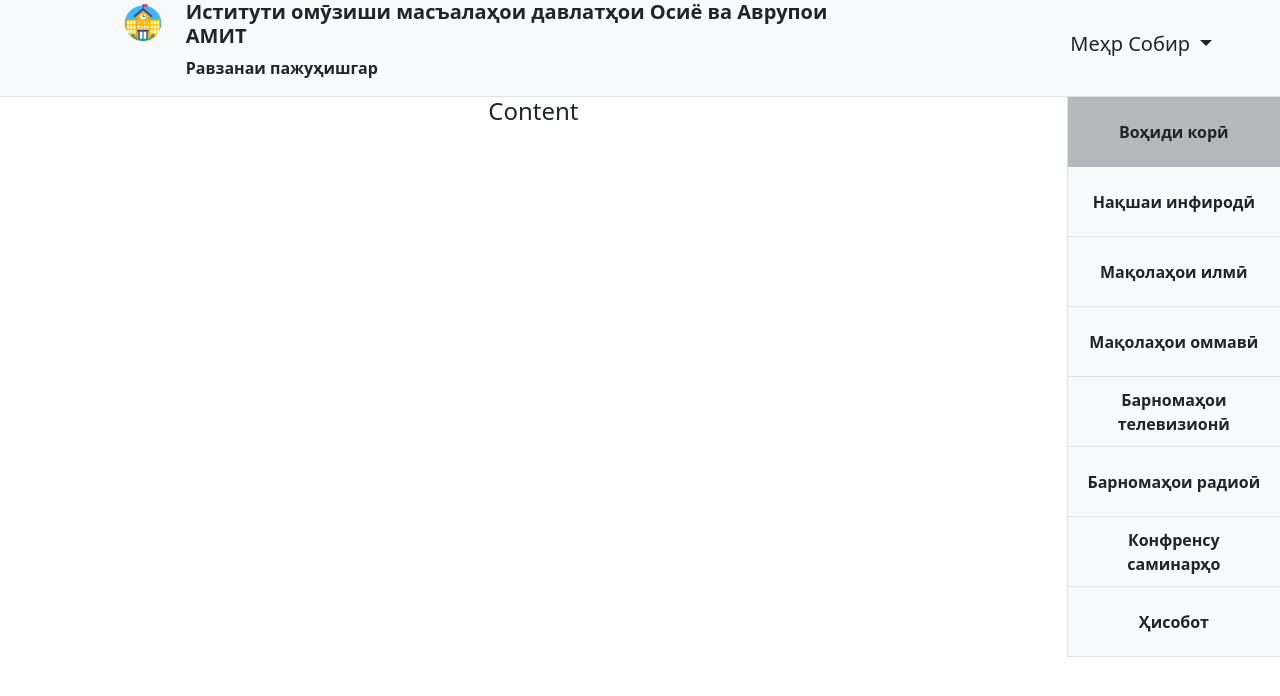
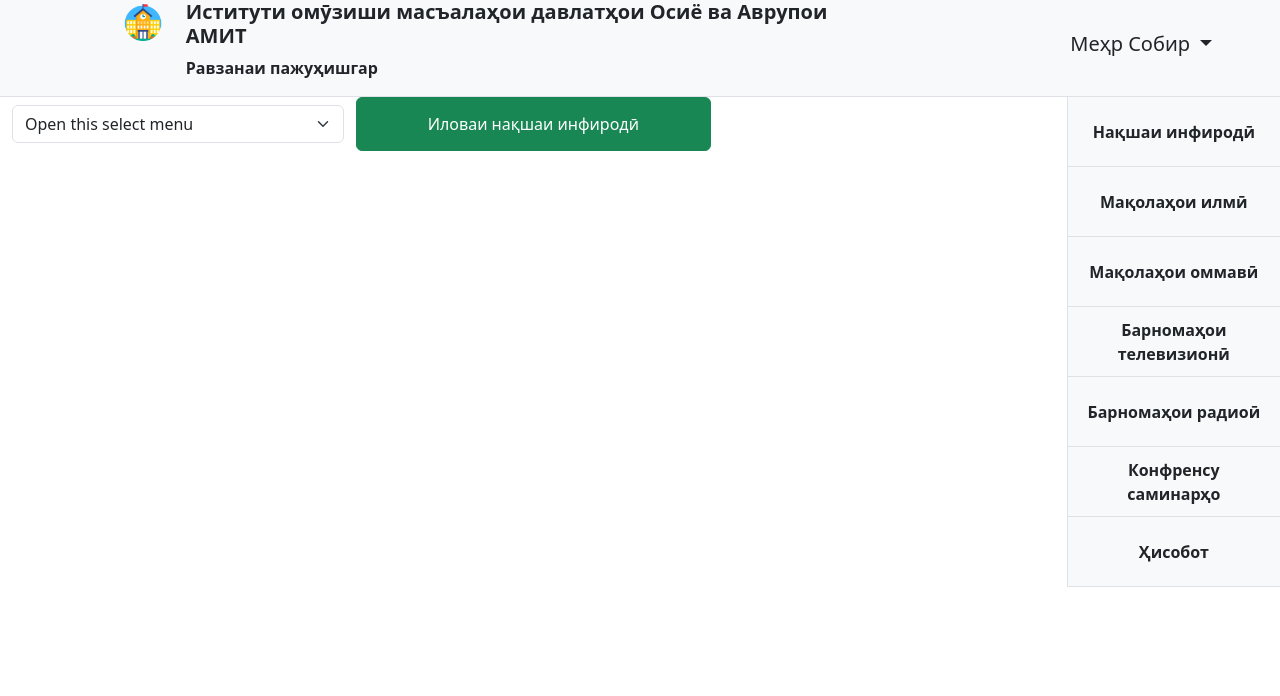
Before and after one commit to mehrsobir/Research-Management-System, a Django app: page / in a window 1280 px wide. Shown: the top 696 px of the page. Run offline with Django 4.2, Linux system fonts and the light colour scheme; a user stored in the database is signed in; data comes from the database, SQL or seed files in the repository; parts of the project's set-up code (start-up, migrations or seed data) failed here and were passed over; some libraries are stand-ins or nearby versions.

Commit message:
modal for plan page

```diff
--- a/main/urls.py
+++ b/main/urls.py
@@ -3,4 +3,6 @@ from . import views
 
 urlpatterns = [
     path('', views.home, name='home'),
+    path('plan/', views.plan, name='plan'),
+    path('article/', views.article, name='article'),
 ]
--- a/main/views.py
+++ b/main/views.py
@@ -9,3 +9,11 @@ def home(request):
         "is_department": "department" in current_user_groups,
     }
     return render(request, 'main/home.html', context)
+
+@login_required(login_url="login")
+def plan(request):
+    return render(request, 'partials/plan.html')
+
+@login_required(login_url="login")
+def article(request):
+    return render(request, 'partials/article.html')
--- a/projects/models.py
+++ b/projects/models.py
@@ -41,6 +41,7 @@ class Plan(models.Model):
     created_at = models.DateField(auto_now_add=True)
     user = models.ForeignKey(Account, on_delete=models.CASCADE)
     topic = models.ForeignKey(Topic, on_delete=models.CASCADE)
+    print_list = models.DecimalField(max_digits=4, decimal_places=2, default=1)
 
     class Meta:
         verbose_name = 'Нақшаи инфродӣ'
@@ -51,11 +52,12 @@ class Plan(models.Model):
 
 class Subtopic(models.Model):
     name = models.CharField(max_length=255)
+    print_list = models.DecimalField(max_digits=4, decimal_places=2, default=1)
     due_date = models.DateField()
     excepted = models.BooleanField(default=False)
     created_at = models.DateField(auto_now_add=True)
     status = models.ForeignKey(Status, on_delete=models.CASCADE, default=1)
-    plan = models.ForeignKey(Plan, on_delete=models.CASCADE)
+    plan_id = models.ForeignKey(Plan, on_delete=models.CASCADE)
     article_info = models.CharField(max_length=255, null=True, blank=True)
 
     class Meta:
--- a/templates/main/base.html
+++ b/templates/main/base.html
@@ -5,7 +5,7 @@
     <meta http-equiv="X-UA-Compatible" content="IE=edge" />
     <meta name="viewport" content="width=device-width, initial-scale=1.0" />
 
-    <link href="https://cdn.jsdelivr.net/npm/bootstrap@5.3.0-alpha1/dist/css/bootstrap.min.css" rel="stylesheet" integrity="sha384-GLhlTQ8iRABdZLl6O3oVMWSktQOp6b7In1Zl3/Jr59b6EGGoI1aFkw7cmDA6j6gD" crossorigin="anonymous">
+<!--    <link href="https://cdn.jsdelivr.net/npm/bootstrap@5.3.0-alpha1/dist/css/bootstrap.min.css" rel="stylesheet" integrity="sha384-GLhlTQ8iRABdZLl6O3oVMWSktQOp6b7In1Zl3/Jr59b6EGGoI1aFkw7cmDA6j6gD" crossorigin="anonymous">-->
     <link
       rel="stylesheet"
       type="text/css"
@@ -27,7 +27,15 @@
                   Иститути омӯзиши масъалаҳои давлатҳои Осиё ва Аврупои АМИТ
                 </h5>
                 <p class="col-12 text-center col-md-10 text-md-start fw-bolder">
-                  Равзанаи пажуҳишгар
+                    {% if not not_main %}
+                        Равзанаи пажуҳишгар
+                    {% else %}
+                        {% if is_institute %}
+                            Равзанаи раёсат
+                         {% else %}
+                            Равзанаи {{department.name}}
+                        {% endif %}
+                    {% endif %}
                 </p>
               </div>
             </div>
@@ -50,17 +58,20 @@
                       <a class="nav-link link-dark dropdown-item ps-3 pt-2" href="/department">Шуъба</a></li>
                     {% endif %}
                     {% if not not_main %}
-                    <li class="nav-item"><button class="btn" hx-get="{% url 'update-user-info' %}" hx-target="#profdialog">Профил</button></li>
+                    <li class="nav-item">
+                        <button class="nav-link link-dark dropdown-item ps-3 pt-2" hx-get="{% url 'update-user-info' %}" hx-target="#profdialog">Профил</button></li>
                     {% endif %}
                     {% if user.is_staff %}
                     <li class="nav-item">
                       <a class="nav-link link-dark dropdown-item ps-3 pt-2" href="/admin" target=”_blank”>Мудирият</a></li>
                     {% endif %}
                     {% if not not_main %}
-                    <li class="nav-item"><button class="btn" hx-get="{% url 'change-password' %}" hx-target="#dialog"> Ивази рамз</button></li>
+                    <li class="nav-item">
+                        <button class="nav-link link-dark dropdown-item ps-3 pt-2" hx-get="{% url 'change-password' %}" hx-target="#dialog"> Ивази рамз</button></li>
                     {% endif %}
                     <li><hr class="dropdown-divider"></hr></li>
-                    <li class="nav-item"><a class="nav-link link-dark dropdown-item ps-3 " href="{% url 'logout'%}">Logout</a></li>
+                    <li class="nav-item">
+                        <a class="nav-link link-dark dropdown-item ps-3 " href="{% url 'logout'%}">Logout</a></li>
                   </ul>
                 </div>
             </div>
--- a/templates/main/department.html
+++ b/templates/main/department.html
@@ -1,9 +1,9 @@
 {% extends 'main/base.html' %}
-{% block title %}АСОСӢ{% endblock %}
+{% block title %}Шуъба{% endblock %}
 {% block content %}
 <div class="row">
     <div class="col-12 col-md-10 order-2 order-md-1">
-        <h4 class="text-center">Content</h4>
+        <h4 class="text-center">{{department.head}}</h4>
     </div>
 
     <div class="col-12 col-md-2 order-1 order-md-2 border-left px-md-0 border-left border border-end-0 border-bottom-0 border-top-0 border-start-md-0">
--- a/templates/main/home.html
+++ b/templates/main/home.html
@@ -2,16 +2,16 @@
 {% block title %}АСОСӢ{% endblock %}
 {% block content %}
 <div class="row">
-    <div class="col-12 col-md-10 order-2 order-md-1">
-        <h4 class="text-center">Content</h4>
+    <div id = "content" class="col-12 col-md-10 order-2 order-md-1">
     </div>
 
     <div class="col-12 col-md-2 order-1 order-md-2 border-left px-md-0 border-left border border-end-0 border-bottom-0 border-top-0 border-start-md-0">
 
         <div class="d-flex flex-column w-100">
-            <button href="#" class="btn rounded-0 bg-secondary bg-opacity-50 text-dark fw-semibold" style="height:70px">Воҳиди корӣ</button>
-            <button href="#" class="btn rounded-0 bg-light text-dark border border-top-0 border-end-0 border-start-0 fw-semibold" style="height:70px">Нақшаи инфиродӣ</button>
-            <button href="#" class="btn rounded-0 bg-light text-dark border border-top-0 border-end-0 border-start-0 fw-semibold" style="height:70px">Мақолаҳои илмӣ</button>
+            <button class="btn rounded-0 bg-light text-dark border border-top-0 border-end-0 border-start-0 fw-semibold" style="height:70px"
+                hx-get="{% url 'plan' %}" hx-target="#content" hx-trigger="click, load">Нақшаи инфиродӣ</button>
+            <button class="btn rounded-0 bg-light text-dark border border-top-0 border-end-0 border-start-0 fw-semibold" style="height:70px"
+                hx-get="{% url 'article' %}" hx-target="#content" hx-trigger="click">Мақолаҳои илмӣ</button>
             <button href="#" class="btn rounded-0 bg-light text-dark border border-top-0 border-end-0 border-start-0 fw-semibold" style="height:70px">Мақолаҳои оммавӣ</button>
             <button href="#" class="btn rounded-0 bg-light text-dark border border-top-0 border-end-0 border-start-0 fw-semibold" style="height:70px">Барномаҳои телевизионӣ</button>
             <button href="#" class="btn rounded-0 bg-light text-dark border border-top-0 border-end-0 border-start-0 fw-semibold" style="height:70px">Барномаҳои радиоӣ</button>
--- a/templates/main/institution.html
+++ b/templates/main/institute.html
@@ -1,5 +1,5 @@
 {% extends 'main/base.html' %}
-{% block title %}АСОСӢ{% endblock %}
+{% block title %}Раёсат{% endblock %}
 {% block content %}
 <div class="row">
     <div class="col-12 col-md-10 order-2 order-md-1">
--- /dev/null
+++ b/templates/partials/article.html
@@ -0,0 +1 @@
+<h1>article</h1>
--- /dev/null
+++ b/templates/partials/plan.html
@@ -0,0 +1,16 @@
+<div class="row">
+    <div class="col-4 py-2">
+    <select class="form-select" aria-label="select plan">
+      <option selected>Open this select menu</option>
+      <option value="1">One</option>
+      <option value="2">Two</option>
+      <option value="3">Three</option>
+    </select>
+    </div>
+    <button class="btn rounded-10 btn-success col-md-4"
+                hx-get="{% url 'change-password' %}" hx-target="#planModal">Иловаи нақшаи инфиродӣ</button>
+
+</div>
+<div id="planModal" class="modal fade">
+      <div id="planDialog" class="modal-dialog" hx-target="this"></div>
+    </div>
--- a/webplatform/urls.py
+++ b/webplatform/urls.py
@@ -4,6 +4,7 @@ from django.urls import path, include
 from users import views as user_views
 from users.views import change_password, update_user_info
 from institutions.views import institute, department
+from main.views import plan, article
 
 urlpatterns = [
     path('admin/', admin.site.urls),
```
Also changed, not shown: institutions/views.py (+6 -3 lines), templates/partials/modalplan.html (added, +14 -0 lines), db.sqlite3, main/migrations/0012_merge_20230130_1617.py (added), projects/migrations/0004_rename_plan_subtopic_plan_id.py (added), projects/migrations/0005_plan_print_list_subtopic_print_list.py (added), users/migrations/0013_alter_account_email_alter_account_first_name_and_more.py (added).
